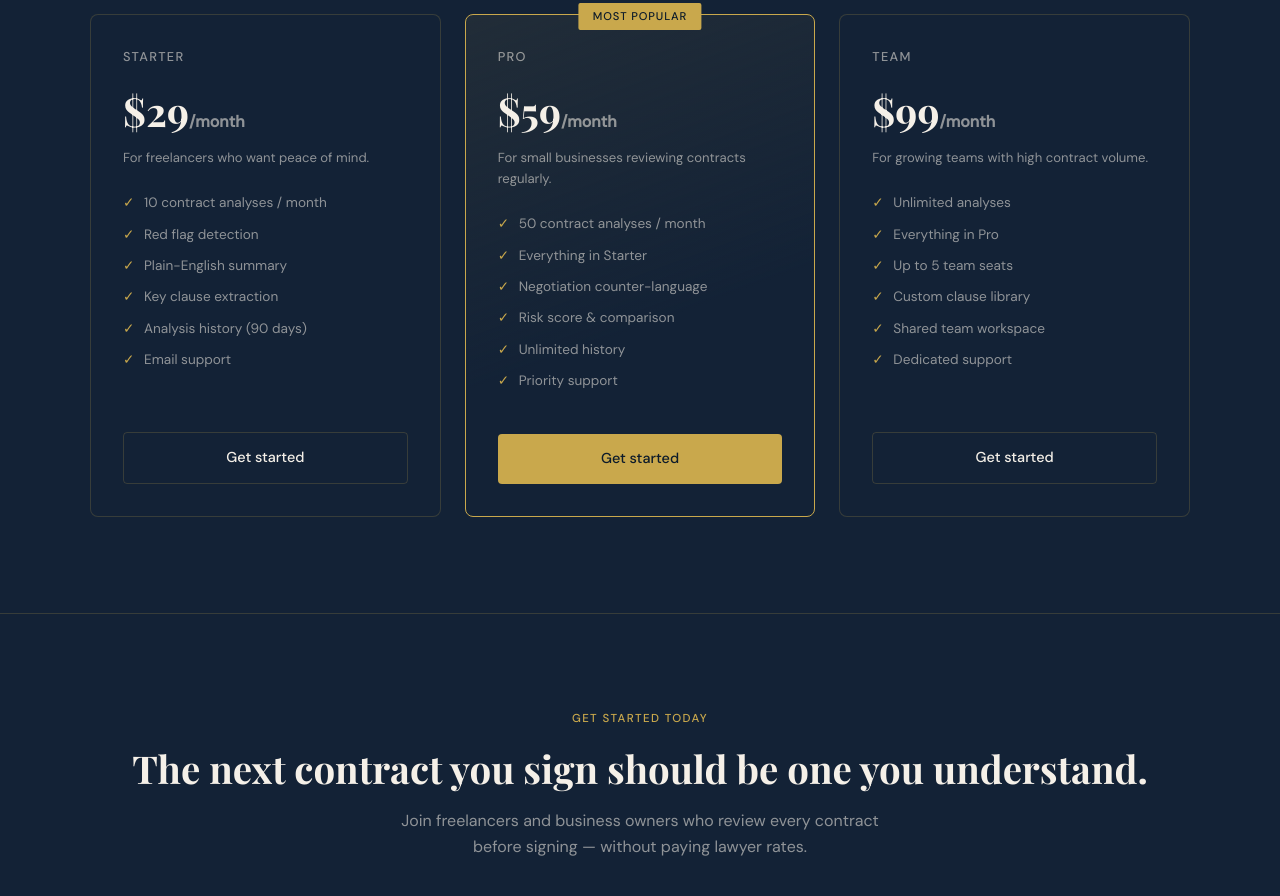
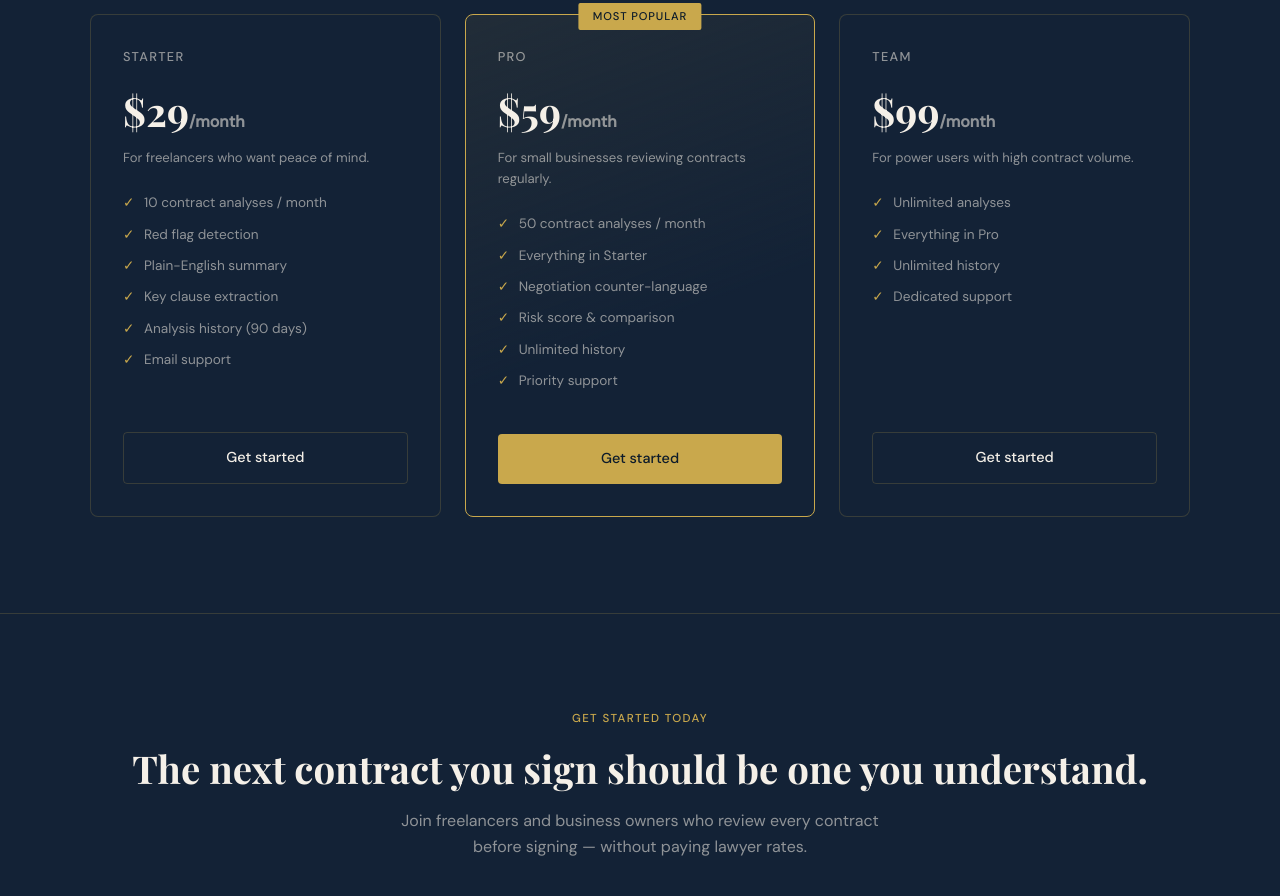
Before and after one commit to crispyb0i/clauseguard, a website: page index.html in a window 1280 px wide. Shown: the part 4091-4987 px from the top of the page. Drawn offline with nearby package versions, Linux system fonts and the light colour scheme.

Commit message:
Simplify Team tier features to what's actually built
Co-Authored-By: Claude Sonnet 4.6 <noreply@anthropic.com>

```diff
--- a/index.html
+++ b/index.html
@@ -686,13 +686,11 @@
       <div class="pricing-card">
         <div class="plan-name">Team</div>
         <div class="plan-price">$99<span>/month</span></div>
-        <div class="plan-desc">For growing teams with high contract volume.</div>
+        <div class="plan-desc">For power users with high contract volume.</div>
         <ul class="plan-features">
           <li>Unlimited analyses</li>
           <li>Everything in Pro</li>
-          <li>Up to 5 team seats</li>
-          <li>Custom clause library</li>
-          <li>Shared team workspace</li>
+          <li>Unlimited history</li>
           <li>Dedicated support</li>
         </ul>
         <a href="https://buy.stripe.com/bJefZiadU3Fecri6hf2Fa05" class="plan-btn plan-btn-outline">Get started</a>
```
